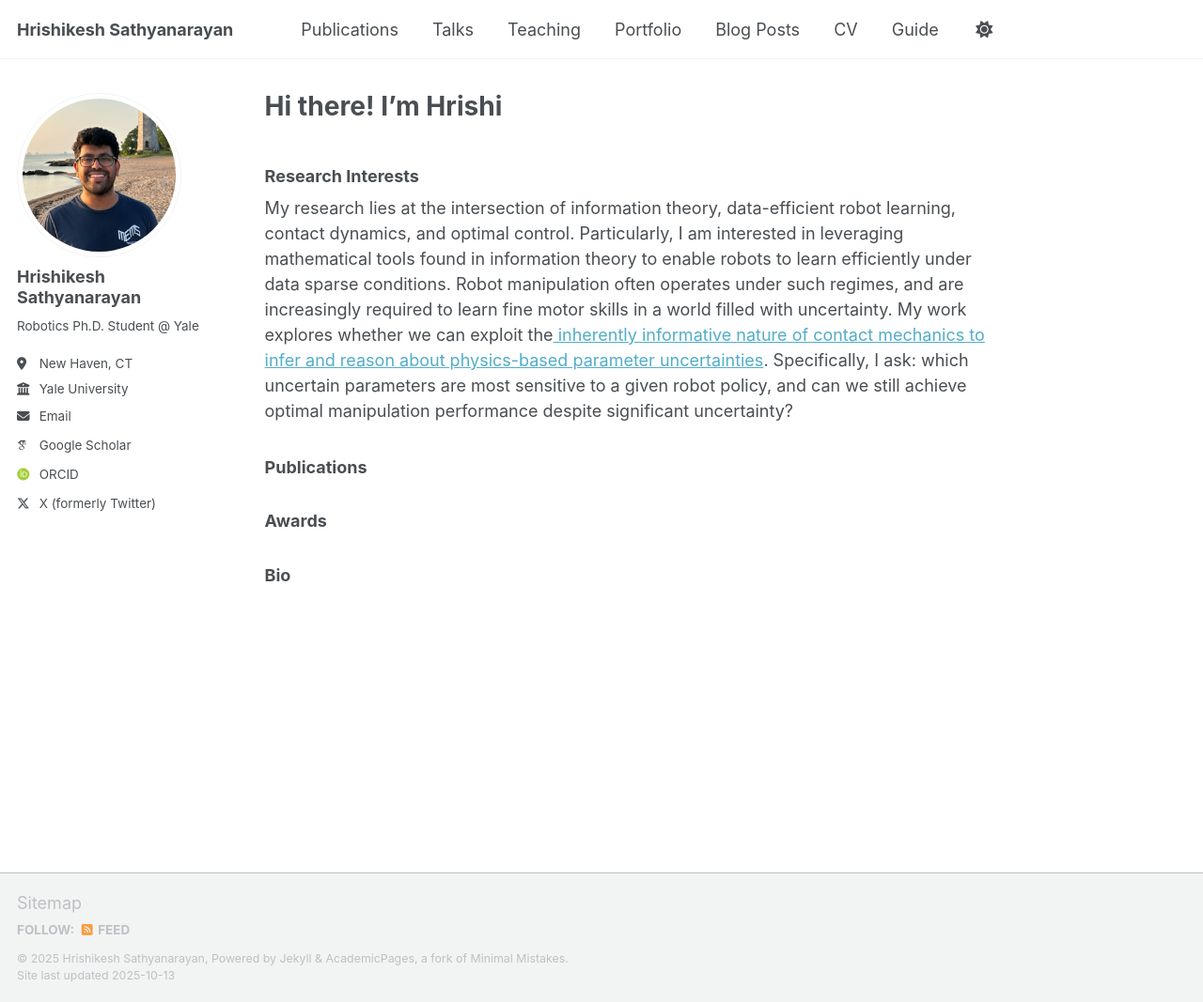
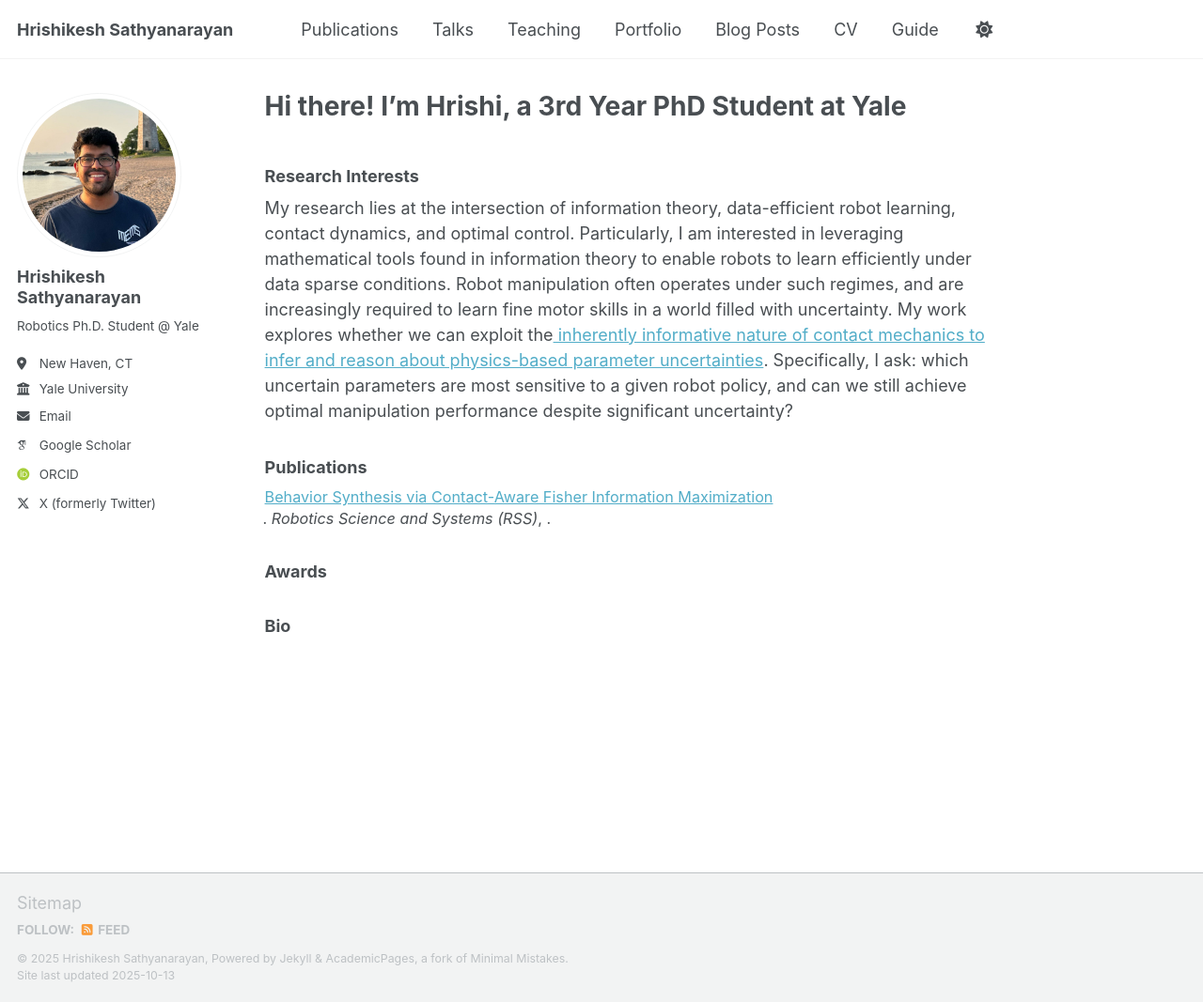
Before and after one commit to HrishiSathya/hrishi-sathya.github.io, a Jekyll site: the page built from _pages/about.md, in a window 1280 px wide and 1067 px high. Shown: the whole window at 94% size. Built offline with Jekyll 4.4.1, drawn with Linux system fonts in a browser that asks for light colours; some web fonts are replaced; a script that is not in the unit is left out.

Commit message:
Update research interests and publications in about.md

```diff
--- a/_pages/about.md
+++ b/_pages/about.md
@@ -1,6 +1,6 @@
 ---
 permalink: /
-title: "Hi there! I'm Hrishi"
+title: "Hi there! I'm Hrishi, a 3rd Year PhD Student at Yale"
 author_profile: true
 redirect_from:
   - /about/
```
Also changed, not shown: _publications/behavior_synthesis.md (+1 -0 lines).
